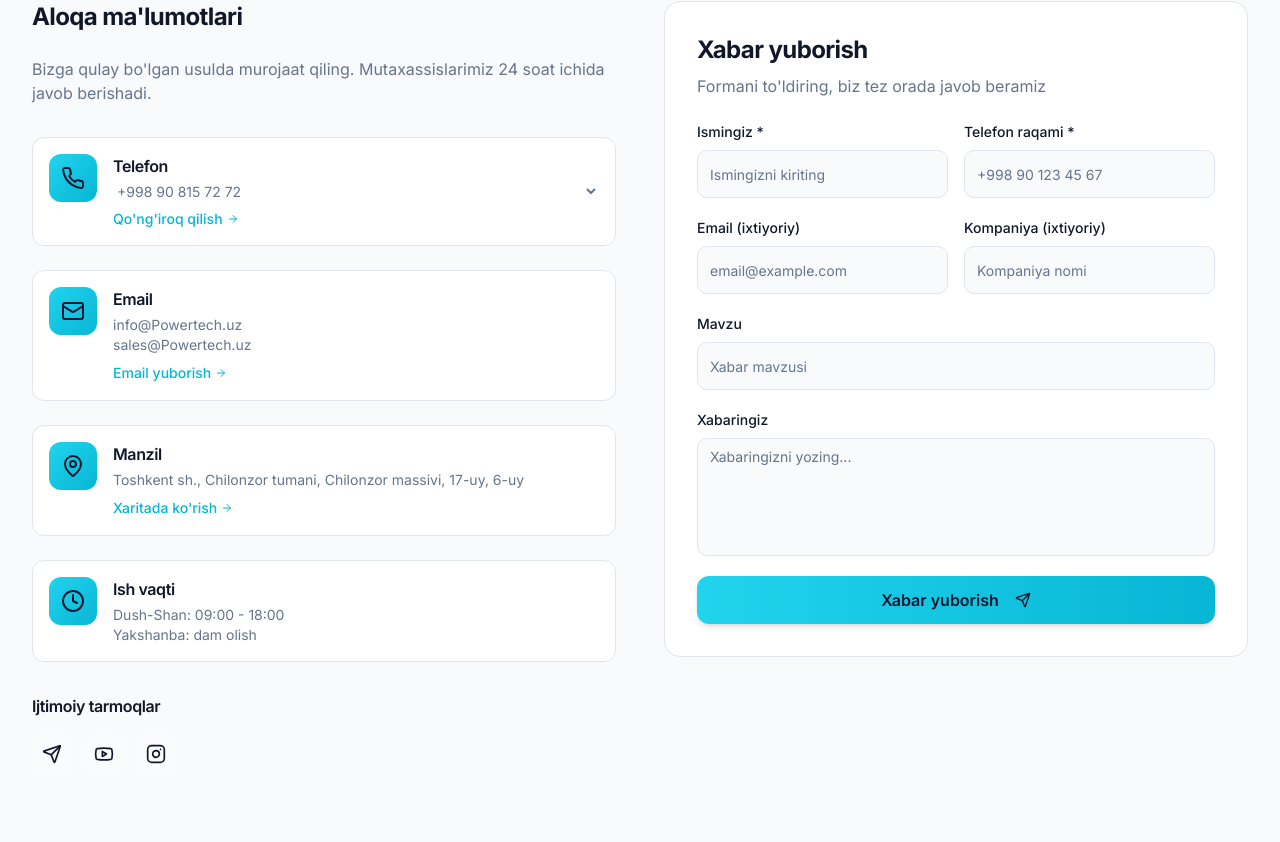
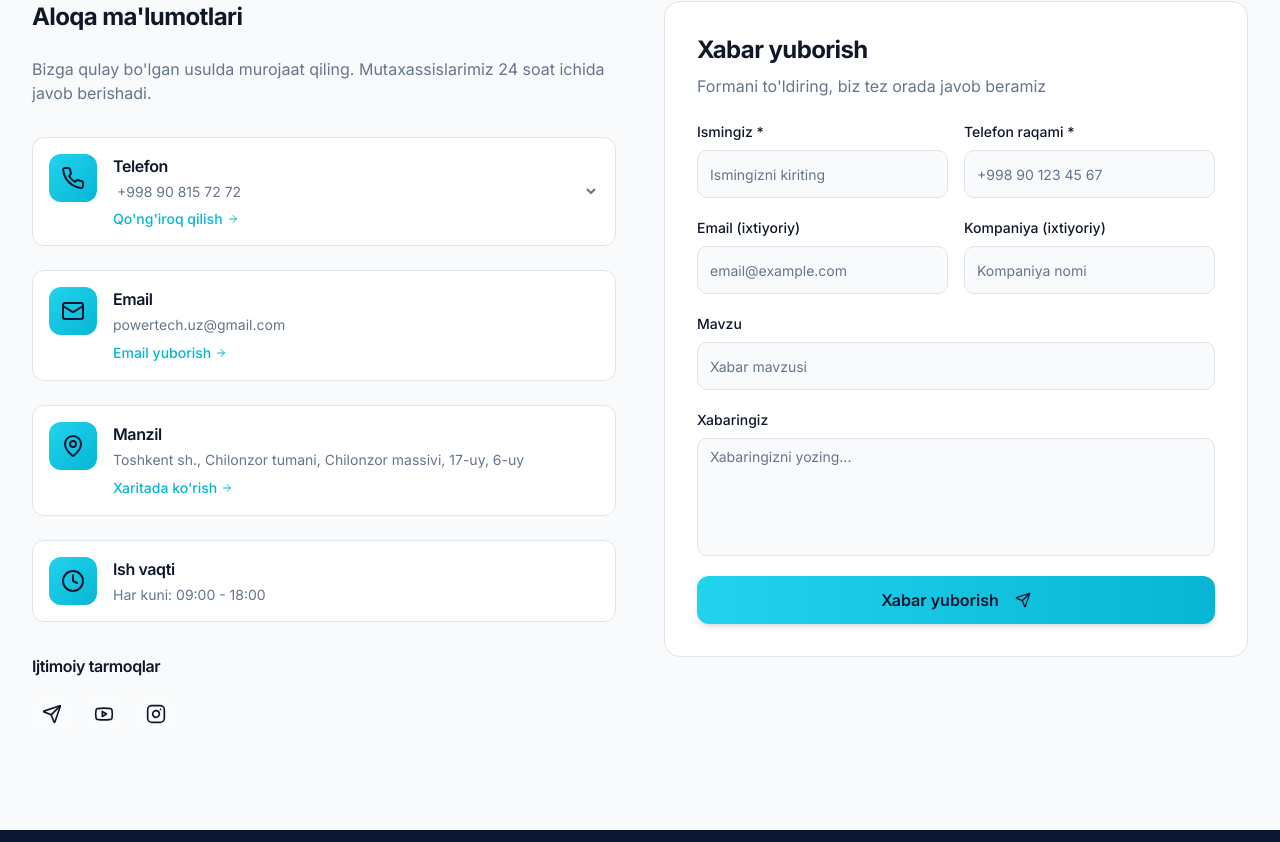
Before and after one commit to rovshanbekm/Powertech, a Next.js app: page /uz/contact in a window 1280 px wide. Shown: the part 391-1233 px from the top of the page. Built offline with nearby package versions, Linux system fonts and the light colour scheme.

Commit message:
some change

```diff
--- a/app/[lang]/contact/page.tsx
+++ b/app/[lang]/contact/page.tsx
@@ -14,9 +14,9 @@ export default function ContactPage() {
 
   const contactInfo = [
     { icon: Phone, title: t.contact.infoItems.phone, lines: ['+998 90 815 72 72', '+998 95 383 13 13', '+998 33 955 66 66'], action: { label: t.contact.infoItems.callAction, href: 'tel:+998901234567' } },
-    { icon: Mail, title: t.contact.infoItems.email, lines: ['info@Powertech.uz', 'sales@Powertech.uz'], action: { label: t.contact.infoItems.emailAction, href: 'mailto:info@Powertech.uz' } },
+    { icon: Mail, title: t.contact.infoItems.email, lines: ['powertech.uz@gmail.com'], action: { label: t.contact.infoItems.emailAction, href: 'mailto:powertech.uz@gmail.com' } },
     { icon: MapPin, title: t.contact.infoItems.address, lines: [t.location.location], action: { label: t.contact.infoItems.mapAction, href: 'https://sectortechnology.uz/contact' } },
-    { icon: Clock, title: t.contact.infoItems.hours, lines: ['Dush-Shan: 09:00 - 18:00', 'Yakshanba: dam olish'] },
+    { icon: Clock, title: t.contact.infoItems.hours, lines: ['Har kuni: 09:00 - 18:00'] },
   ];
   const [selectedPhone, setSelectedPhone] = useState(
     contactInfo[0].lines[0]
--- a/package.json
+++ b/package.json
@@ -1,5 +1,5 @@
 {
-  "name": "xd-Powertech-nextjs",
+  "name": "xd-powertech-nextjs",
   "private": true,
   "version": "0.0.0",
   "scripts": {
```
Also changed, not shown: 1 other file (tests, documents, lock files or other folders).
